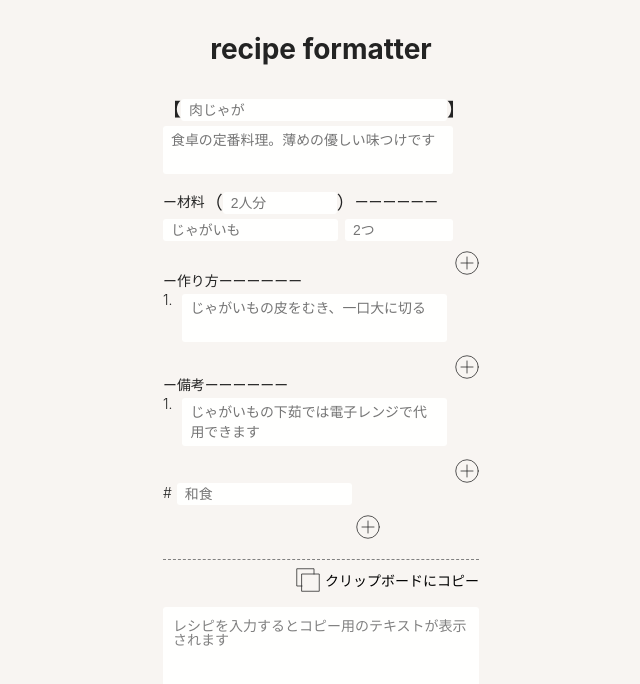
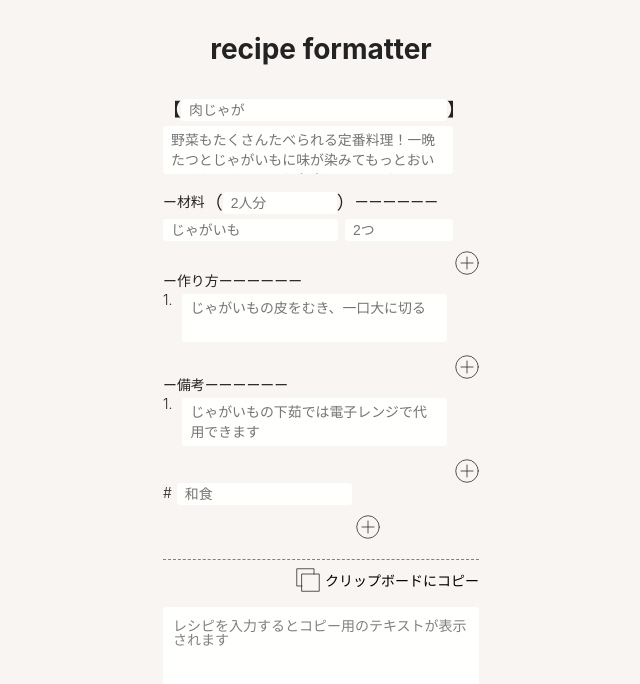
Before and after one commit to YukiAmakawa/RecipeFormatter, a Vue app: page / in a window 1280 px wide. Shown: the top 684 px of the page, without its empty margins (319-959 px from the left). Built offline with nearby package versions, Linux system fonts and the light colour scheme; the HTML template or start-up script is replaced by a standard one.

Commit message:
fix: レシピの説明の文言変更

```diff
--- a/src/components/molecules/RecipeTitle.vue
+++ b/src/components/molecules/RecipeTitle.vue
@@ -10,7 +10,7 @@
       )
       span 】
     app-textarea.description(
-      placeholder="食卓の定番料理。薄めの優しい味つけです"
+      placeholder="野菜もたくさんたべられる定番料理！一晩たつとじゃがいもに味が染みてもっとおいしくなりますよ。お弁当にもぜひどうぞ。"
       v-model="recipeItem.description"
       @input="onChangeRecipeTitle"
     )
```
